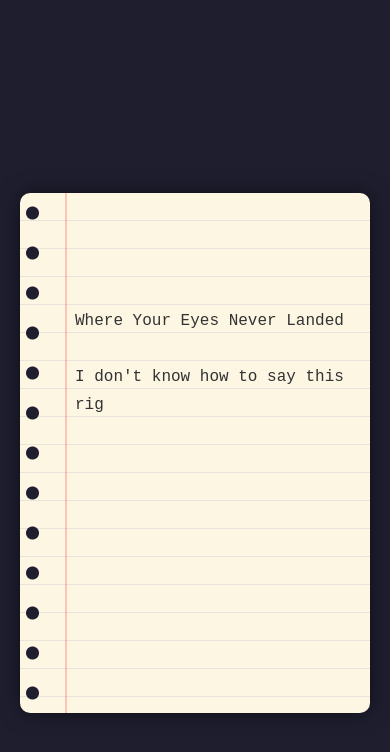
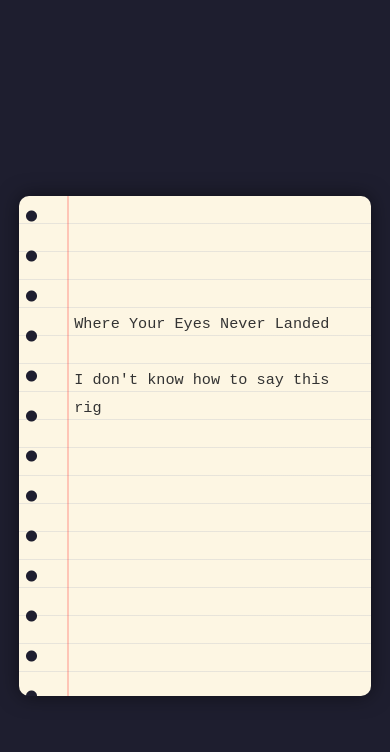
Before and after one commit to kuze-shin/mmm, a plain HTML site: page letter-project-main/index.html in a window 390 px wide. Both pictures are taken after a click on the button "Read it". Drawn offline with Linux system fonts and the light colour scheme.

Commit message:
Force responsive height

```diff
--- a/letter-project-main/style.css
+++ b/letter-project-main/style.css
@@ -11,16 +11,16 @@ body {
     display: flex;
     justify-content: center;
     align-items: center;
-    min-height: 100vh; /* Changed to min-height for mobile scrolling */
+    min-height: 100vh;
     flex-direction: column;
-    padding: 20px;
+    padding: 10px;
     overflow-x: hidden;
 }
 
 .intro {
     text-align: center;
-    font-size: 1.4rem;
-    margin-bottom: 30px;
+    font-size: 1.2rem;
+    margin-bottom: 20px;
     transition: opacity 1s ease;
 }
 
@@ -43,42 +43,39 @@ body {
         #d2d2d2 28px
     );
     color: #333;
-    /* Flexible padding to keep text safe inside the paper */
-    padding: 30px 20px 70px 70px;
+    padding: 30px 15px 70px 65px;
     border-radius: 10px;
-    width: 100%;
-    max-width: 500px;
-    min-height: 520px; /* Minimum height to keep paper shape */
-    height: auto;      /* CRITICAL: Allows paper to expand on mobile */
+    width: 95%; /* Fits phone width */
+    max-width: 450px;
+    min-height: 500px; /* Keep page shape */
+    height: auto !important; /* Forces the paper to expand */
     box-shadow: 0 0 20px rgba(0, 0, 0, 0.5);
     position: relative;
     white-space: pre-wrap;
-    word-wrap: break-word; /* Prevents text from going outside */
+    word-wrap: break-word; /* Keeps text inside */
     font-family: "Courier New", monospace;
-    font-size: 1.1rem;
+    font-size: 1rem;
     line-height: 28px;
 }
 
-/* Red Margin Line */
 .letter::before {
     content: "";
     position: absolute;
     top: 0;
-    left: 60px;
+    left: 55px;
     width: 2px;
     height: 100%;
     background-color: rgba(255, 0, 0, 0.2);
 }
 
-/* Hole Punch Holes */
 .letter::after {
     content: "";
     position: absolute;
     top: 0;
     left: 0;
-    width: 25px;
+    width: 20px;
     height: 100%;
-    background-image: radial-gradient(circle, #1e1e2f 6px, transparent 7px);
+    background-image: radial-gradient(circle, #1e1e2f 5px, transparent 6px);
     background-size: 25px 40px;
     background-repeat: repeat-y;
 }
@@ -88,12 +85,12 @@ body {
     position: absolute;
     bottom: 20px;
     right: 20px;
-    padding: 8px 15px;
+    padding: 8px 12px;
     background: rgba(0, 0, 0, 0.05);
     border: 1px solid #999;
     border-radius: 4px;
     cursor: pointer;
-    font-size: 0.8rem;
+    font-size: 0.75rem;
     color: #444;
 }
 
@@ -101,21 +98,21 @@ body {
     position: absolute;
     bottom: 15px;
     right: 15px;
-    width: 130px;
+    width: 100px;
     opacity: 0;
     transition: opacity 1.5s ease-in;
     transform: rotate(-2deg);
     pointer-events: none;
 }
 
-/* Specific Phone Alignment Adjustment */
+/* Specific Phone Tweak */
 @media (max-width: 480px) {
     .letter {
         padding-left: 55px;
-        padding-right: 15px;
-        font-size: 1rem;
+        padding-right: 10px;
+        font-size: 0.95rem;
     }
     .letter::before {
-        left: 45px;
+        left: 48px;
     }
 }
```
